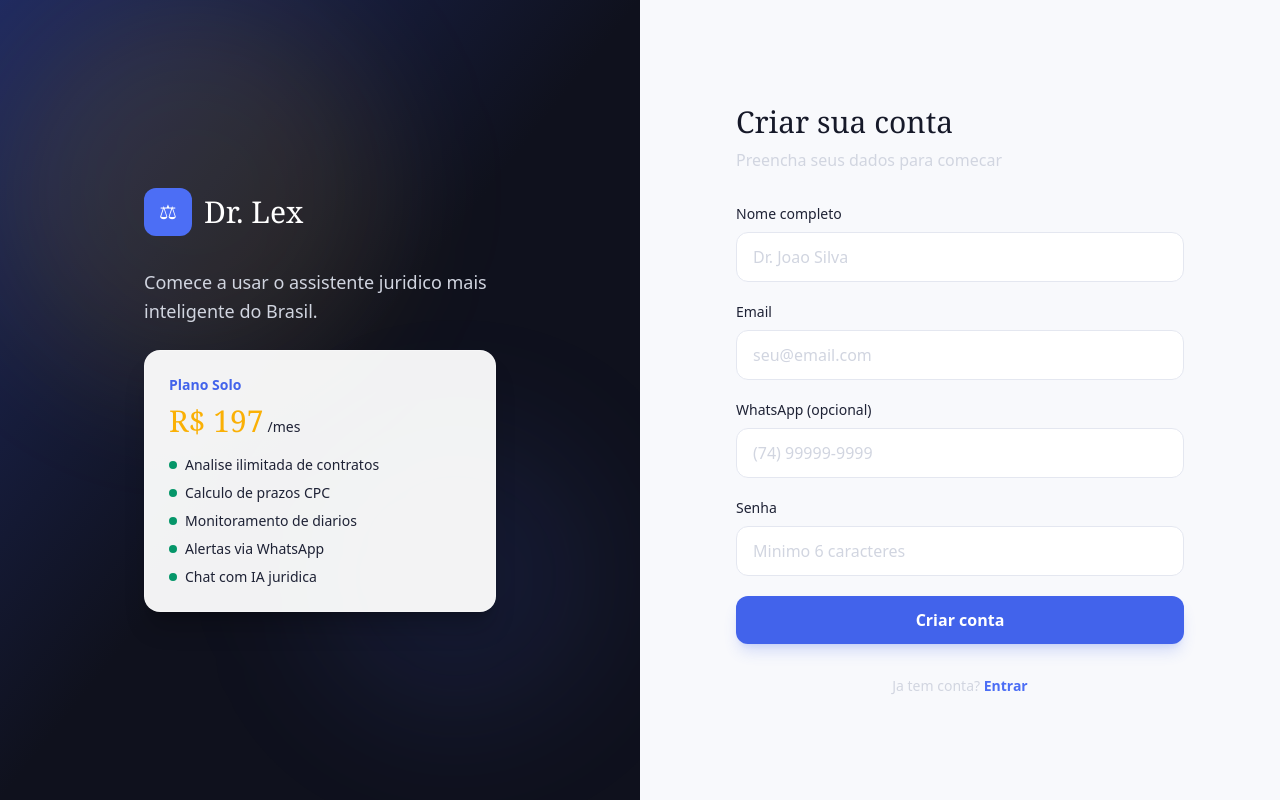
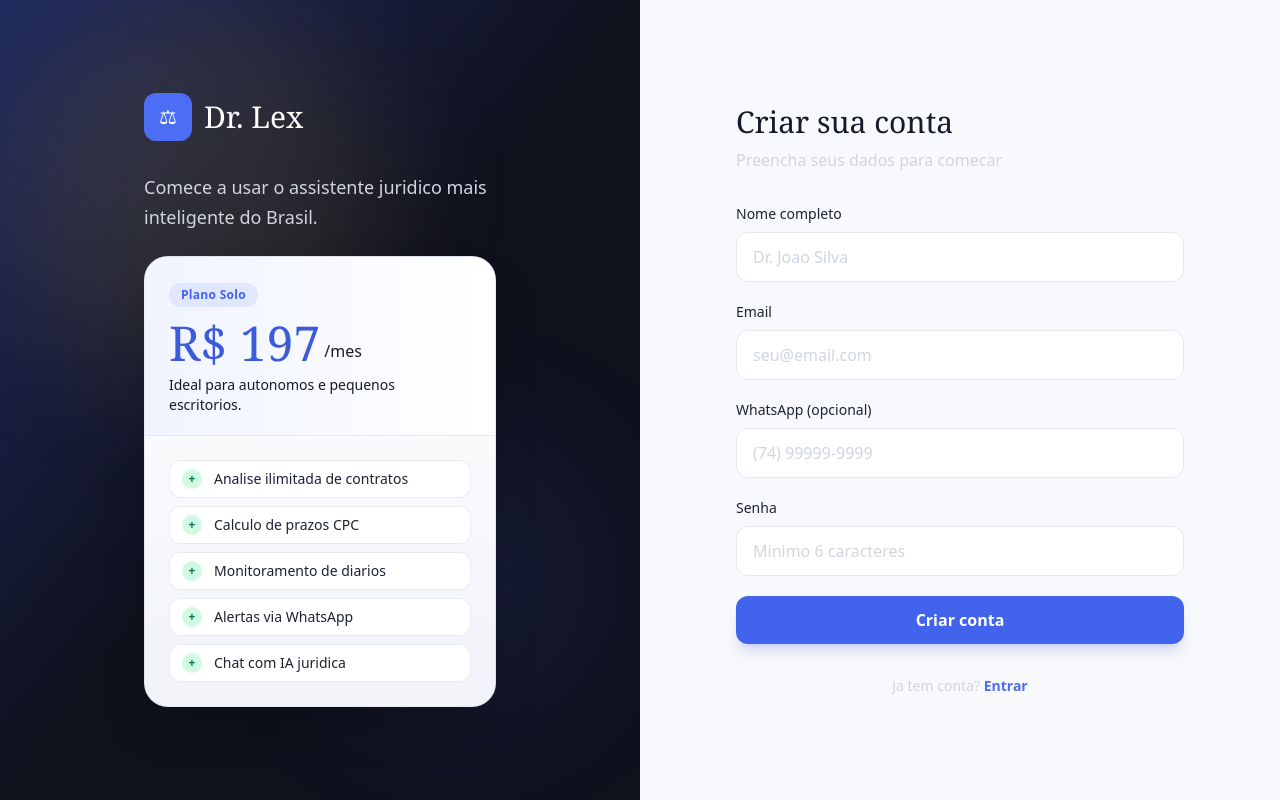
Before and after one commit to oliveermarcelo/legalclaw, a Next.js app in the folder frontend/: page /register in a window 1280 px wide. Built offline with nearby package versions, Linux system fonts and the light colour scheme.

Commit message:
style(register): refinar card do plano na tela de cadastro

```diff
--- a/frontend/src/app/register/page.js
+++ b/frontend/src/app/register/page.js
@@ -6,6 +6,13 @@ export default function RegisterPage() {
   const [form, setForm] = useState({ name: '', email: '', password: '', whatsapp: '' });
   const [error, setError] = useState('');
   const [loading, setLoading] = useState(false);
+  const planFeatures = [
+    'Analise ilimitada de contratos',
+    'Calculo de prazos CPC',
+    'Monitoramento de diarios',
+    'Alertas via WhatsApp',
+    'Chat com IA juridica',
+  ];
 
   function update(field, value) {
     setForm((prev) => ({ ...prev, [field]: value }));
@@ -46,22 +53,25 @@ export default function RegisterPage() {
             Comece a usar o assistente juridico mais inteligente do Brasil.
           </p>
 
-          <div className="rounded-2xl p-6 border border-white/30 bg-white/95 shadow-xl shadow-black/20">
-            <p className="text-brand-700 font-semibold text-sm mb-2">Plano Solo</p>
-            <p className="text-accent-600 text-3xl font-display mb-4">
-              R$ 197<span className="text-surface-800 text-sm font-body ml-1">/mes</span>
-            </p>
-            <ul className="space-y-2 text-sm text-surface-800">
-              {[
-                'Analise ilimitada de contratos',
-                'Calculo de prazos CPC',
-                'Monitoramento de diarios',
-                'Alertas via WhatsApp',
-                'Chat com IA juridica',
-              ].map((item) => (
-                <li key={item} className="flex items-center gap-2">
-                  <span className="inline-block w-2 h-2 rounded-full bg-emerald-600" />
-                  <span>{item}</span>
+          <div className="overflow-hidden rounded-3xl border border-brand-900/10 bg-gradient-to-b from-white to-surface-100 shadow-2xl shadow-black/25">
+            <div className="border-b border-surface-200/80 bg-gradient-to-r from-brand-50 to-white px-6 pb-5 pt-6">
+              <span className="inline-flex items-center rounded-full bg-brand-700/10 px-3 py-1 text-xs font-semibold tracking-wide text-brand-700">
+                Plano Solo
+              </span>
+              <div className="mt-3 flex items-end gap-1">
+                <span className="font-display text-5xl leading-none text-brand-800">R$ 197</span>
+                <span className="mb-1 text-base text-surface-500">/mes</span>
+              </div>
+              <p className="mt-2 text-sm text-surface-600">Ideal para autonomos e pequenos escritorios.</p>
+            </div>
+
+            <ul className="space-y-2 p-6">
+              {planFeatures.map((item) => (
+                <li key={item} className="flex items-center gap-3 rounded-xl border border-surface-200/80 bg-white px-3 py-2">
+                  <span className="flex h-5 w-5 items-center justify-center rounded-full bg-emerald-100 text-xs font-bold text-emerald-700">
+                    +
+                  </span>
+                  <span className="text-sm font-medium text-surface-800">{item}</span>
                 </li>
               ))}
             </ul>
```
